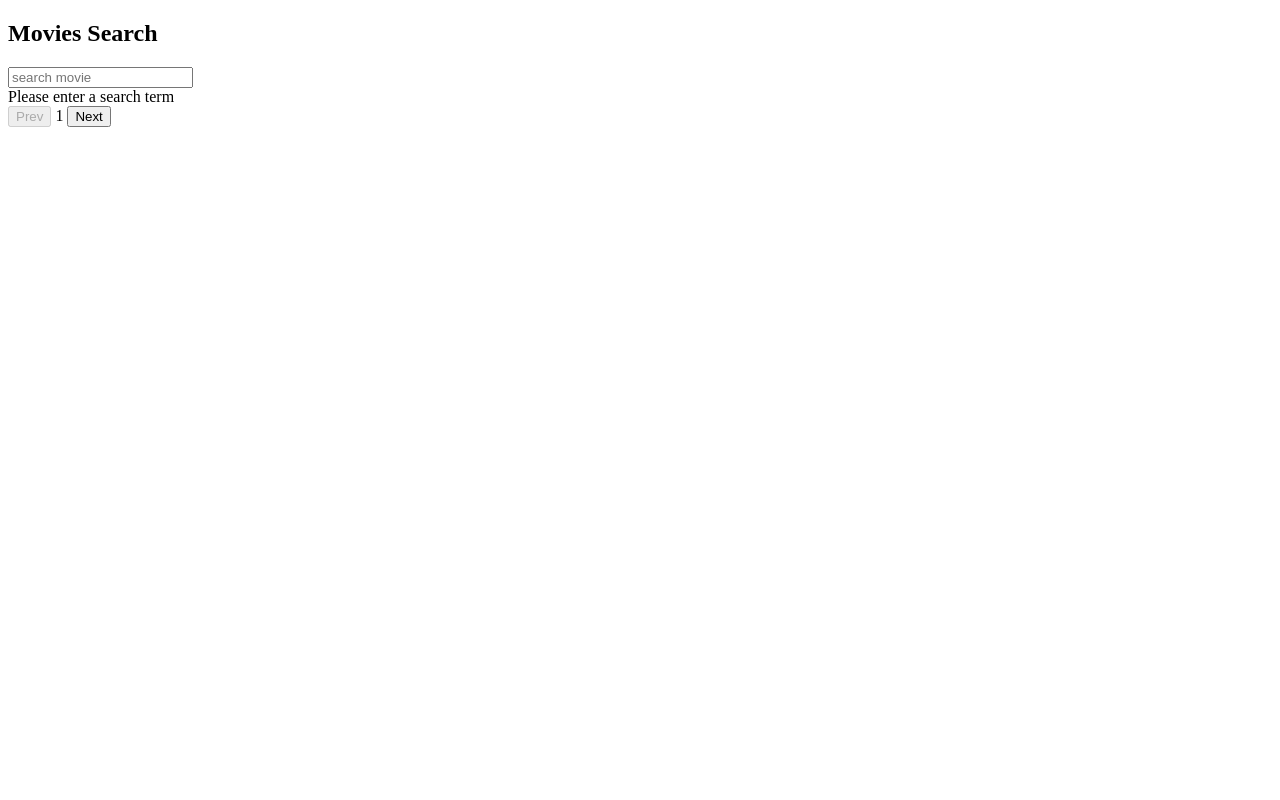
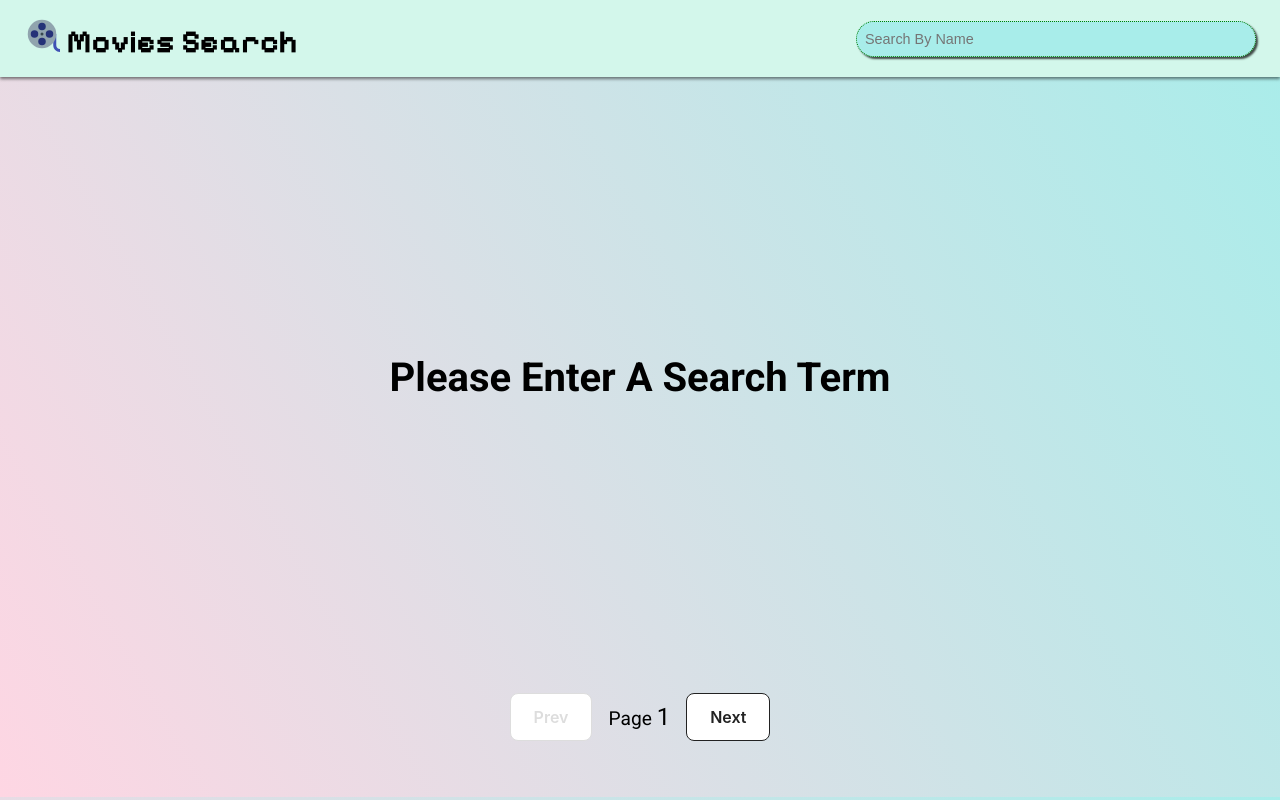
Before and after one commit to Mayankkatheriya/25-Movie-Search, a plain HTML site: page index.html in a window 1280 px wide. Drawn offline with Linux system fonts and the light colour scheme.

Commit message:
CSS added

```diff
--- a/index.html
+++ b/index.html
@@ -8,14 +8,16 @@
 </head>
 <body>
     <nav>
-        <h1>Movies Search</h1>
-        <input type="text" placeholder="search movie">
+        <a href="./index.html"><span>
+            <img src="./film-reel.svg" alt="">
+        </span>Movies Search</a href="./index.html">
+        <input type="text" placeholder="search by name">
     </nav>
     <div class="container">
         <div id="movie">Please enter a search term</div>
         <div id="pagination">
             <button id="prev">Prev</button>
-            <span id="pages">1</span>
+            <span id="pages">Page <span id = "curr">1</span></span>
             <button id="next">Next</button>
         </div>
     </div>
--- a/script.js
+++ b/script.js
@@ -1,93 +1,104 @@
-let input = document.querySelector("input")
-let movieContainer = document.querySelector("#movie")
-let pagination = document.querySelector("#pages")
-let prevBtn = document.querySelector("#prev")
-let nextBtn = document.querySelector("#next")
+let input = document.querySelector("input");
+let movieContainer = document.querySelector("#movie");
+let pagination = document.querySelector("#pages");
+let prevBtn = document.querySelector("#prev");
+let nextBtn = document.querySelector("#next");
+let navbar = document.querySelector("nav");
 let apiKey = "1ca6ed19";
-let pageNo = 1
+let pageNo = 1;
 prevBtn.disabled = true;
 
-function appendData(data){
-    if(pageNo==1){
+function appendData(data) {
+  if (pageNo == 1) {
     prevBtn.disabled = true;
-    }
-    else{
+  } else {
     prevBtn.disabled = false;
   }
-    movieContainer.innerHTML = ""
-    if(data.Response=="True"){
-        data.Search.forEach(ele => {
-            let div = document.createElement("div")
+  movieContainer.innerHTML = "";
+  if (data.Response == "True") {
+    data.Search.forEach((ele) => {
+      if (ele.Poster == "N/A") {
+        ele.Poster = "./istockphoto-123493018-612x612.jpg";
+      }
+      let div = document.createElement("div");
       div.classList.add("movie-card");
       div.innerHTML = `
             <div class="movie-img">
-                <img src="${ele.Poster}" alt="Poster">
+                <img src="${ele.Poster}" alt="photo not found">
             </div>
             <h3 class="movie-title">${ele.Title}</h3>
             <p class="movie-year">Year: ${ele.Year}</p>
-            `
+            `;
       movieContainer.appendChild(div);
-            let totalPages = Math.floor(data.totalResults/10) + ((data.totalResults%10) > 0 ? 1 : 0)
-            if(pageNo==totalPages){
+      let totalPages =
+        Math.floor(data.totalResults / 10) +
+        (data.totalResults % 10 > 0 ? 1 : 0);
+      if (pageNo == totalPages) {
         nextBtn.disabled = true;
-            }
-            else{
+      } else {
         nextBtn.disabled = false;
       }
-            pagination.innerText =  `Page ${pageNo} of ${totalPages}`
+      pagination.innerHTML = `Page <span id = "curr">${pageNo}</span> of ${totalPages}`;
     });
+  } else {
+    movieContainer.innerText =
+      "Too many results. Please provide a more specific search term.";
+    pagination.innerHTML = `Page <span id = "curr">1</span>`;
   }
-    else{
-        movieContainer.innerText = "Too many results. Please provide a more specific search term."
-        pagination.innerText =  `Page 1`
-    }
-
 }
 async function fetchAPI() {
   let searchStr = input.value;
-    if(searchStr==""){
-        movieContainer.innerText = "Please enter a search term"
-        pagination.innerText =  `Page 1`
-    }
-    else{
+  if (searchStr == "") {
+    movieContainer.innerText = "Please enter a search term";
+    pagination.innerHTML = `Page <span id = "curr">1</span>`;
+  } else {
     let data = null;
     try {
-            data = await fetch(` https://www.omdbapi.com/?&apikey=${apiKey}&s=${searchStr}&page=${pageNo}`);
-            data = await data.json()
+      data = await fetch(
+        ` https://www.omdbapi.com/?&apikey=${apiKey}&s=${searchStr}&page=${pageNo}&plot=short`
+      );
+      data = await data.json();
       appendData(data);
-        }
-        catch(err){
+    } catch (err) {
       console.log(err);
     }
   }
-
 }
-function debounce(fetchAPI, delay){
+function debounce(fetchAPI, delay) {
   let timeOutId;
-    return ()=>{
-        if(timeOutId){
-            clearTimeout(timeOutId)
+  return () => {
+    if (timeOutId) {
+      clearTimeout(timeOutId);
     }
-        timeOutId = setTimeout(fetchAPI, delay)
-    }
+    timeOutId = setTimeout(fetchAPI, delay);
+  };
 }
 
-let debounceMovies = debounce(fetchAPI, 300)
-input.addEventListener("input", (e)=>{
-    pageNo=1
-    debounceMovies()
+let debounceMovies = debounce(fetchAPI, 300);
+input.addEventListener("input", (e) => {
+  pageNo = 1;
+  debounceMovies();
 });
 
-prevBtn.addEventListener('click', (e)=> {
+prevBtn.addEventListener("click", (e) => {
   e.preventDefault();
-    if(pageNo>1){
-        prevBtn.disabled = false
+  if (pageNo > 1) {
+    prevBtn.disabled = false;
     pageNo--;
     debounceMovies();
   }
-})
-nextBtn.addEventListener('click', (e)=> {
+});
+nextBtn.addEventListener("click", (e) => {
   e.preventDefault();
   pageNo++;
   debounceMovies();
-})
+});
+
+//TODO Navbar scroll
+window.addEventListener("scroll", () => {
+  if (window.innerHeight+window.scrollY > window.innerHeight+navbar.offsetHeight) {
+    navbar.style.opacity = "0.9"
+  } else {
+    navbar.style.opacity = "1"
+  }
+});
--- a/styles.css
+++ b/styles.css
@@ -0,0 +1,186 @@
+@import url('https://fonts.googleapis.com/css2?family=Roboto:wght@400;500;700&display=swap');
+@import url('https://fonts.googleapis.com/css2?family=Pixelify+Sans:wght@400;500;600;700&display=swap');
+*{
+    margin: 0;
+    padding: 0;
+    box-sizing: border-box;
+}
+* {
+    scrollbar-width: thin;
+    scrollbar-color: #ddddc3 #757575;
+}
+*::-webkit-scrollbar {
+width: 14px;
+}
+
+*::-webkit-scrollbar-track {
+background: rgb(174,235,234);
+}
+
+*::-webkit-scrollbar-thumb {
+background-color: #ffa9a9;
+border-radius: 10px;
+border: 3px solid rgb(174,235,234);
+}
+body {
+    font-family: 'Roboto', sans-serif;
+    background-image: linear-gradient(240deg, #a8edea 0%, #fed6e3 100%);
+}
+nav{
+    width: 100%;
+    display: flex;
+    flex-wrap: wrap;
+    justify-content: space-between;
+    align-items: center;
+    padding: 1rem 1.5rem;
+    gap: 1rem;
+    background-color: rgb(211, 247, 235);
+    box-shadow: 0 2px 3px 0 rgba(0,0,0,0.5);
+    position: sticky;
+    top: 0;
+    z-index: 999;
+}
+
+nav a{
+    text-decoration: none;
+    font-weight: 700;
+    font-family: 'Pixelify Sans', sans-serif;
+    font-size: 2rem;
+    color: black;
+}
+nav input{
+    background-color: transparent;
+    border-radius: 20px;
+    outline: none;
+    width: 100%;
+    max-width: 400px;
+    padding: 0.5rem;
+    font-size: 1rem;
+    font-weight: 700;
+    box-shadow: 2px 2px 2px 0 rgba(0,0,0,0.7) ;
+    transition: all .5s;
+    border: 1px dotted green;
+    background-color: #a8edea;
+}
+nav input::placeholder{
+    font-weight: 400;
+    font-size: 0.9rem;
+    text-transform: capitalize;
+}
+nav input:focus{
+    box-shadow: none;
+}
+.container{
+    min-height: calc(100vh - 80px);
+    display: flex;
+    flex-direction: column;
+    align-items: center;
+}
+#movie{
+    width: 100%;
+    min-height: 75vh;
+    display: flex;
+    flex-wrap: wrap;
+    justify-content: center;
+    align-items: center;
+    gap: 2rem;
+    padding: 2rem;
+    font-size: 2.5rem;
+    text-align: center;
+    font-weight: 700;
+    text-transform: capitalize;
+}
+
+.movie-card{
+    max-width: 300px;
+    width: 100%;
+    border-radius: 10px;
+    color: rgb(214, 214, 214);
+    background-color: rgb(0, 0, 0);
+    transition: all 0.5s;
+    box-shadow: 2px 2px 5px 5px rgb(49, 49, 49);
+}
+.movie-card:hover{
+    transform: scale(1.08);
+    box-shadow: none;
+}
+.movie-img{
+    width: 100%;
+    height: 300px;
+    margin-bottom: 1rem;
+    border-radius: 10px 10px 0 0;
+}
+.movie-img img{
+    width: 100%;
+    height: 100%;
+    border-radius: 10px 10px 0 0;
+}
+.movie-title{
+    font-size: 1rem;
+    font-weight: 700;
+    padding: .2rem 1rem;
+}
+.movie-year{
+    font-size: 1.2rem;
+    font-weight: 500;
+    padding: .2rem 1rem;
+}
+
+#pagination{
+    padding: 1rem;
+    width: auto;
+    width: 100%;
+    display: flex;
+    justify-content: center;
+    align-items: center;
+    gap: 1rem;
+}
+#pages{
+    font-size: 1.2rem;
+}
+#curr{
+    font-size: 1.5rem;
+}
+
+button {
+  background-color: #FFFFFF;
+  border: 1px solid #222222;
+  border-radius: 8px;
+  box-sizing: border-box;
+  color: #222222;
+  cursor: pointer;
+  display: inline-block;
+  font-family: Circular,-apple-system,BlinkMacSystemFont,Roboto,"Helvetica Neue",sans-serif;
+  font-size: 16px;
+  font-weight: 600;
+  line-height: 20px;
+  margin: 0;
+  outline: none;
+  padding: 13px 23px;
+  position: relative;
+  text-align: center;
+  text-decoration: none;
+  touch-action: manipulation;
+  transition: box-shadow .2s,-ms-transform .1s,-webkit-transform .1s,transform .1s;
+  user-select: none;
+  -webkit-user-select: none;
+  width: auto;
+}
+
+button:focus-visible {
+  box-shadow: #222222 0 0 0 2px, rgba(255, 255, 255, 0.8) 0 0 0 4px;
+  transition: box-shadow .2s;
+}
+
+button:active {
+  background-color: #F7F7F7;
+  border-color: #000000;
+  transform: scale(.96);
+}
+
+button:disabled {
+  border-color: #DDDDDD;
+  color: #DDDDDD;
+  cursor: not-allowed;
+  opacity: 1;
+}
```
Also changed, not shown: film-reel.svg (added), istockphoto-123493018-612x612.jpg (added). Lines whose indentation alone changed are shown as unchanged.
